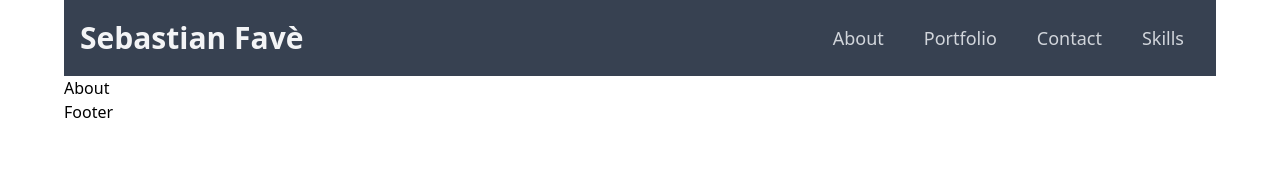
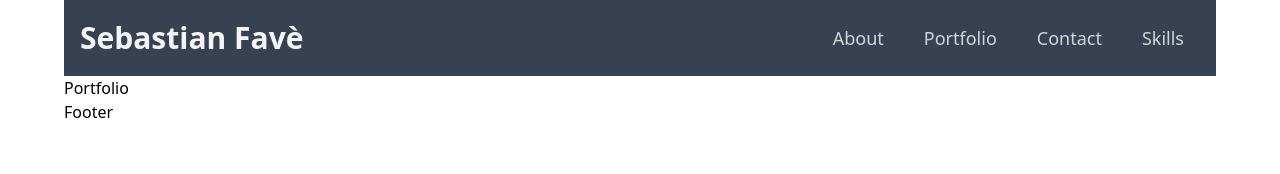
Before and after one commit to spfave/portfolio-react, a React (Create React App) app: page /portfolio in a window 1280 px wide. Shown: the top 174 px of the page. Built offline with nearby package versions, Linux system fonts and the light colour scheme.

Commit message:
Implement react page routing

```diff
--- a/src/components/Header.js
+++ b/src/components/Header.js
@@ -4,7 +4,8 @@ export default function Header({ pages, page, handlePageChange }) {
   return (
     <header className='flex justify-between items-center p-4 bg-gray-700'>
       <h1 className='text-3xl text-gray-100 font-bold'>Sebastian Favè</h1>
-      <Nav pages={pages} page={page} handlePageChange={handlePageChange} />
+      {/* <Nav pages={pages} page={page} handlePageChange={handlePageChange} /> */}
+      <Nav pages={pages} />
     </header>
   );
 }
--- a/src/components/Nav.js
+++ b/src/components/Nav.js
@@ -1,3 +1,4 @@
+import { Link } from 'react-router-dom';
 import { useRef, useState } from 'react';
 import { useClickOutside } from '../hooks/useClickOutside';
 import { MdMenu, MdClose } from 'react-icons/md';
@@ -19,7 +20,7 @@ export default function Nav({ pages, page, handlePageChange }) {
             <NavLink
               key={index}
               pageName={pageName}
-              handlePageChange={handlePageChange}
+              // handlePageChange={handlePageChange}
             />
           ))}
         </div>
@@ -53,7 +54,8 @@ export default function Nav({ pages, page, handlePageChange }) {
             <NavLinkSide
               key={index}
               pageName={pageName}
-              handlePageChange={handlePageChange}
+              // handlePageChange={handlePageChange}
+              handleLinkClick={hideSideMenu}
             />
           ))}
         </div>
@@ -64,24 +66,39 @@ export default function Nav({ pages, page, handlePageChange }) {
 
 function NavLink({ pageName, handlePageChange }) {
   return (
-    <a
-      href={`#${pageName.toLowerCase()}`}
-      onClick={() => handlePageChange(pageName)}
+    // <a
+    //   href={`#${pageName.toLowerCase()}`}
+    //   onClick={() => handlePageChange(pageName)}
+    //   className='text-lg text-gray-300 hover:text-gray-200 hover:bg-gray-600 px-4 py-2 rounded trans-ease-in'
+    // >
+    //   {pageName}
+    // </a>
+
+    <Link
+      to={`/${pageName.toLowerCase()}`}
       className='text-lg text-gray-300 hover:text-gray-200 hover:bg-gray-600 px-4 py-2 rounded trans-ease-in'
     >
       {pageName}
-    </a>
+    </Link>
   );
 }
 
-function NavLinkSide({ pageName, handlePageChange }) {
+function NavLinkSide({ pageName, handleLinkClick }) {
   return (
-    <a
-      href={`#${pageName.toLowerCase()}`}
-      onClick={() => handlePageChange(pageName)}
+    // <a
+    //   href={`#${pageName.toLowerCase()}`}
+    //   onClick={() => handlePageChange(pageName)}
+    //   className='text-lg text-gray-200 hover:text-gray-100 hover:bg-gray-500 py-2 px-4 rounded trans-ease-in'
+    // >
+    //   {pageName}
+    // </a>
+
+    <Link
+      to={`/${pageName.toLowerCase()}`}
+      onClick={() => handleLinkClick()}
       className='text-lg text-gray-200 hover:text-gray-100 hover:bg-gray-500 py-2 px-4 rounded trans-ease-in'
     >
       {pageName}
-    </a>
+    </Link>
   );
 }
--- a/src/components/PortfolioSite.js
+++ b/src/components/PortfolioSite.js
@@ -1,18 +1,35 @@
-import { useState } from 'react';
+// import { useState } from 'react';
+import { BrowserRouter, Route, Switch } from 'react-router-dom';
 import Header from './Header';
 import Footer from './Footer';
 import { pageComponents } from './pages';
 
 export default function PortfolioSite() {
   const pages = ['About', 'Portfolio', 'Contact', 'Skills'];
-  const [page, setPage] = useState('About');
-  const handlePageChange = (pageName) => setPage(pageName);
-  const renderContent = () => pageComponents[page];
+  // const [page, setPage] = useState('About');
+  // const handlePageChange = (pageName) => setPage(pageName);
+  // const renderContent = () => pageComponents[page];
 
   return (
     <div>
-      <Header pages={pages} page={page} handlePageChange={handlePageChange} />
-      {renderContent()}
+      <BrowserRouter>
+        {/* <Header pages={pages} page={page} handlePageChange={handlePageChange} /> */}
+        <Header pages={pages} />
+        {/* {renderContent()} */}
+        <Switch>
+          {/*Default to About page*/}
+          <Route path='/' exact component={pageComponents['About']} />
+          {/* <Route path='/about' component={pageComponents.About} /> */}
+          {/* <Route path='/portfolio' component={Portfolio} /> */}
+          {pages.map((pageName, index) => (
+            <Route
+              key={index}
+              path={`/${pageName.toLowerCase()}`}
+              component={pageComponents[pageName]}
+            />
+          ))}
+        </Switch>
+      </BrowserRouter>
       <Footer />
     </div>
   );
--- a/src/components/pages/index.js
+++ b/src/components/pages/index.js
@@ -4,8 +4,8 @@ import Contact from './Contact';
 import Skills from './Skills';
 
 export const pageComponents = {
-  About: <About />,
-  Portfolio: <Portfolio />,
-  Contact: <Contact />,
-  Skills: <Skills />,
+  About,
+  Portfolio,
+  Contact,
+  Skills,
 };
```
